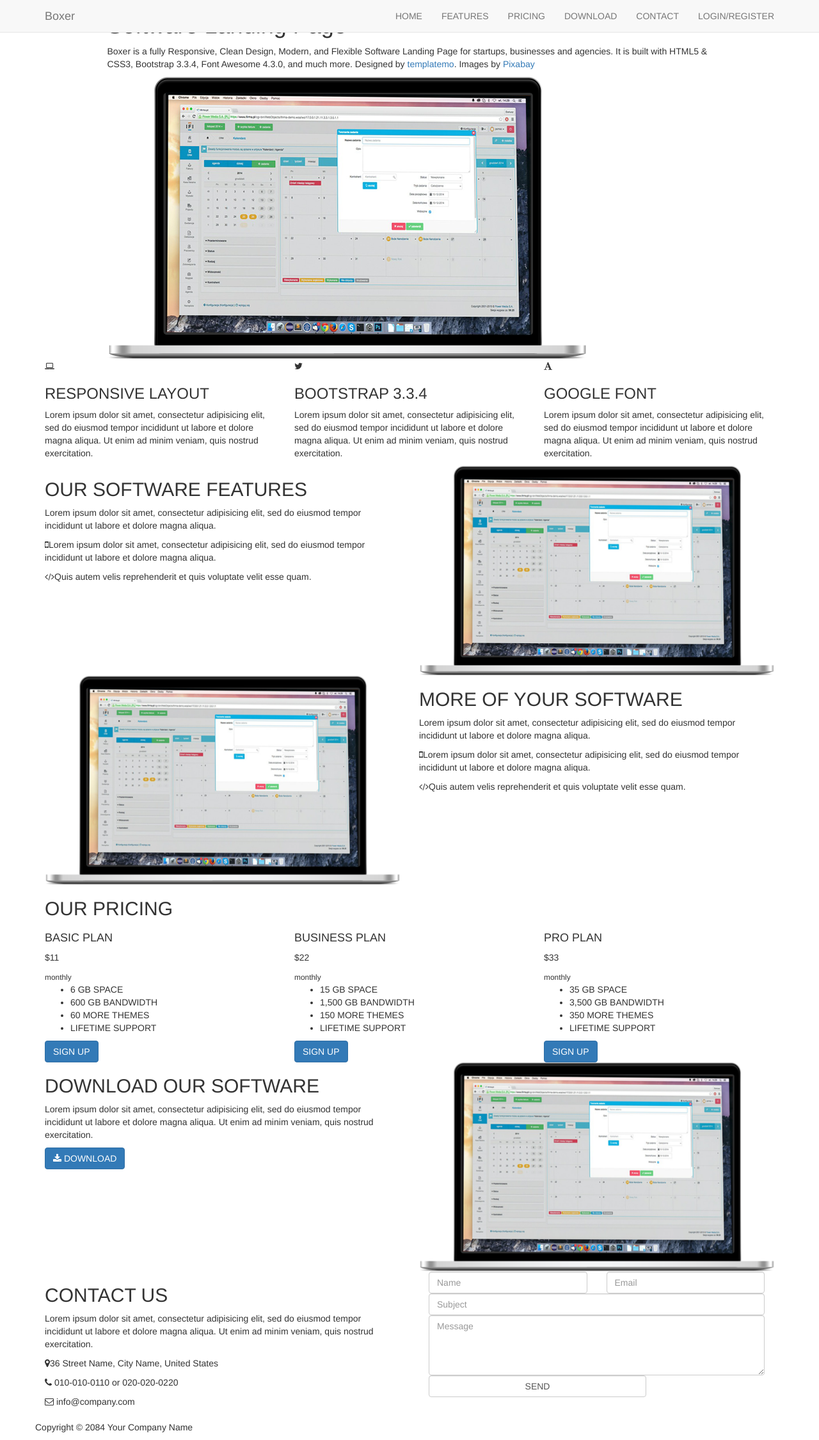
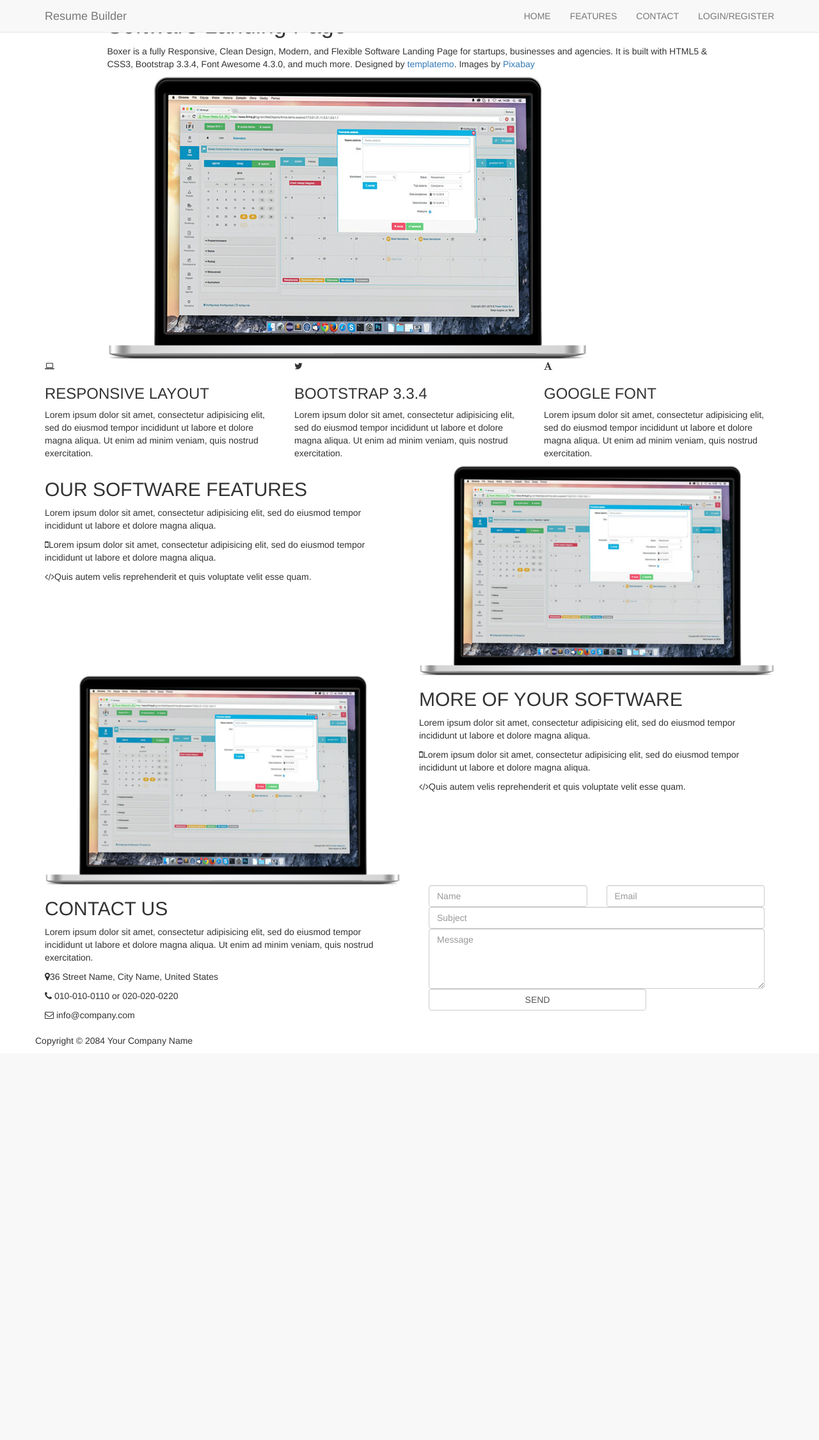
Before and after one commit to Abhigyanshukla96/Resume_Builder, a Django app: page / in a window 1280 px wide. Shown: the whole page at 64% size. After the commit the page ends 1634 px from the top, so only its background shows below. Run offline with Django 4.2, Linux system fonts and the light colour scheme; some libraries are stand-ins or nearby versions.

Commit message:
code for logout and nav bar modified

```diff
--- a/authentication/views.py
+++ b/authentication/views.py
@@ -53,4 +53,4 @@ def signup(request):
 
 def logout(request):
     djangologout(request)
-    return redirect("auth_page")
+    return redirect("home")
--- a/cv_app/templates/dashboard.html
+++ b/cv_app/templates/dashboard.html
@@ -60,7 +60,7 @@
 
  </div>
 
- <a class="button" style="background-color:red;" id="logout"> Logout </a>
+ <a class="button" style="background-color:red;" id="logout"> Go To Home </a>
 
  </form>
 
@@ -72,7 +72,7 @@
     document.getElementById("logout").addEventListener("click",(e)=>
   {
     e.preventDefault();
-    window.location.href="/account/logout";
+    window.location.href="/";
   })
 </script>
  </body>
--- a/resume_builder/templates/index.html
+++ b/resume_builder/templates/index.html
@@ -41,16 +41,18 @@
 						<span class="icon icon-bar"></span>
 						<span class="icon icon-bar"></span>
 					</button>
-					<a href="#" class="navbar-brand">Boxer</a>
+					<a href="#" class="navbar-brand">Resume Builder</a>
 				</div>
 				<div class="collapse navbar-collapse">
 					<ul class="nav navbar-nav navbar-right text-uppercase">
 						<li><a href="#home">Home</a></li>
 						<li><a href="#feature">Features</a></li>
-						<li><a href="#pricing">Pricing</a></li>
-						<li><a href="#download">Download</a></li>
 						<li><a href="#contact">Contact</a></li>
-						<li><a href="/account/" id="login-register">Login/Register</a></li>
+						<li><a href="/account/" id="login-register">{% if user.is_authenticated %}Welcome {{ user.username }}{% else %}Login/Register{% endif %}</a></li>
+						{% if user.is_authenticated %}
+						<li><a href="/cv" id="open_dashboard">Open Dashboard</a></li>
+						<li><a href="/account/logout" id="logout_user">Logout</a></li>
+						{% endif %}
 					</ul>
 				</div>
 			</div>
@@ -133,83 +135,6 @@
 		</section>
 		<!-- end feature1 -->
 
-		<!-- start pricing -->
-		<section id="pricing">
-			<div class="container">
-				<div class="row">
-					<div class="col-md-12 wow bounceIn">
-						<h2 class="text-uppercase">Our Pricing</h2>
-					</div>
-					<div class="col-md-4 wow fadeIn" data-wow-delay="0.6s">
-						<div class="pricing text-uppercase">
-							<div class="pricing-title">
-								<h4>Basic Plan</h4>
-								<p>$11</p>
-								<small class="text-lowercase">monthly</small>
-							</div>
-							<ul>
-								<li>6 GB Space</li>
-								<li>600 GB Bandwidth</li>
-								<li>60 More Themes</li>
-								<li>Lifetime Support</li>
-							</ul>
-							<button class="btn btn-primary text-uppercase">Sign up</button>
-						</div>
-					</div>
-					<div class="col-md-4 wow fadeIn" data-wow-delay="0.6s">
-						<div class="pricing active text-uppercase">
-							<div class="pricing-title">
-								<h4>Business Plan</h4>
-								<p>$22</p>
-								<small class="text-lowercase">monthly</small>
-							</div>
-							<ul>
-								<li>15 GB space</li>
-								<li>1,500 GB Bandwidth</li>
-								<li>150 More Themes</li>
-								<li>Lifetime Support</li>
-							</ul>
-							<button class="btn btn-primary text-uppercase">Sign up</button>
-						</div>
-					</div>
-					<div class="col-md-4 wow fadeIn" data-wow-delay="0.6s">
-						<div class="pricing text-uppercase">
-							<div class="pricing-title">
-								<h4>Pro Plan</h4>
-								<p>$33</p>
-								<small class="text-lowercase">monthly</small>
-							</div>
-							<ul>
-								<li>35 GB space</li>
-								<li>3,500 GB bandwidth</li>
-								<li>350 more themes</li>
-								<li>Lifetime Support</li>
-							</ul>
-							<button class="btn btn-primary text-uppercase">Sign Up</button>
-						</div>
-					</div>
-				</div>
-			</div>
-		</section>
-		<!-- end pricing -->
-
-		<!-- start download -->
-		<section id="download">
-			<div class="container">
-				<div class="row">
-					<div class="col-md-6 wow fadeInLeft" data-wow-delay="0.6s">
-						<h2 class="text-uppercase">Download Our Software</h2>
-						<p>Lorem ipsum dolor sit amet, consectetur adipisicing elit, sed do eiusmod tempor incididunt ut labore et dolore magna aliqua. Ut enim ad minim veniam, quis nostrud exercitation. </p>
-						<button class="btn btn-primary text-uppercase"><i class="fa fa-download"></i> Download</button>
-					</div>
-					<div class="col-md-6 wow fadeInRight" data-wow-delay="0.6s">
-						<img src="images/software-img.png" class="img-responsive" alt="feature img">
-					</div>
-				</div>
-			</div>
-		</section>
-		<!-- end download -->
-
 		<!-- start contact -->
 		<section id="contact">
 			<div class="overlay">
@@ -260,6 +185,7 @@
 			</div>
 		</footer>
 		<!-- end footer -->
+		{{ user.username|json_script:"username" }}
 
 		<script src="{% static 'js/jquery.js' %}"></script>
 		<script src="{% static 'js/bootstrap.min.js' %}"></script>
@@ -269,7 +195,18 @@
 		<script>
 			document.getElementById("login-register").addEventListener("click", (e) =>{
 				e.preventDefault();
-				window.location.href = "/account";
+				const username = JSON.parse(document.getElementById("username").textContent);
+				if(username == ""){
+					window.location.href = "/account";
+				}
+			})
+			document.getElementById("open_dashboard").addEventListener("click", (e) =>{
+				e.preventDefault();
+				window.location.href = "/cv";
+			})
+			document.getElementById("logout_user").addEventListener("click", (e) =>{
+				e.preventDefault();
+				window.location.href = "/account/logout";
 			})
 		</script>
 	</body>
```
